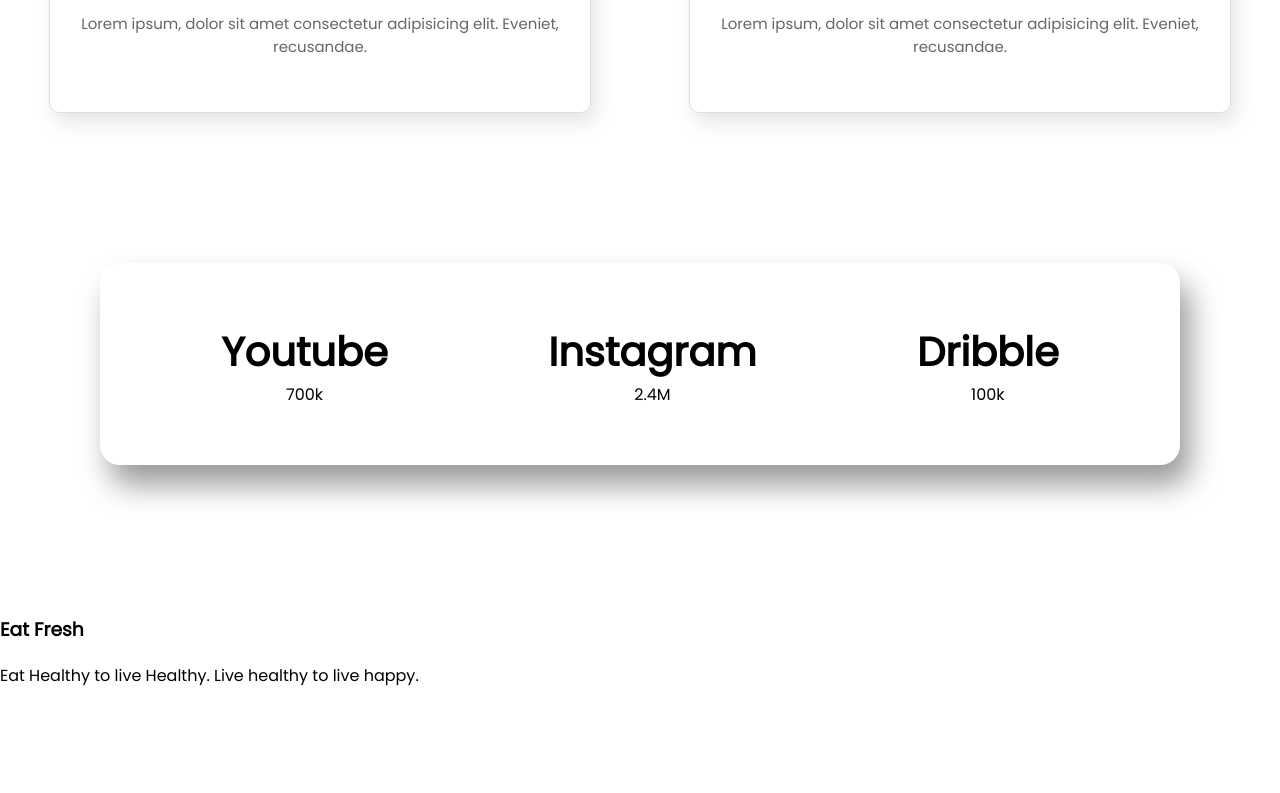
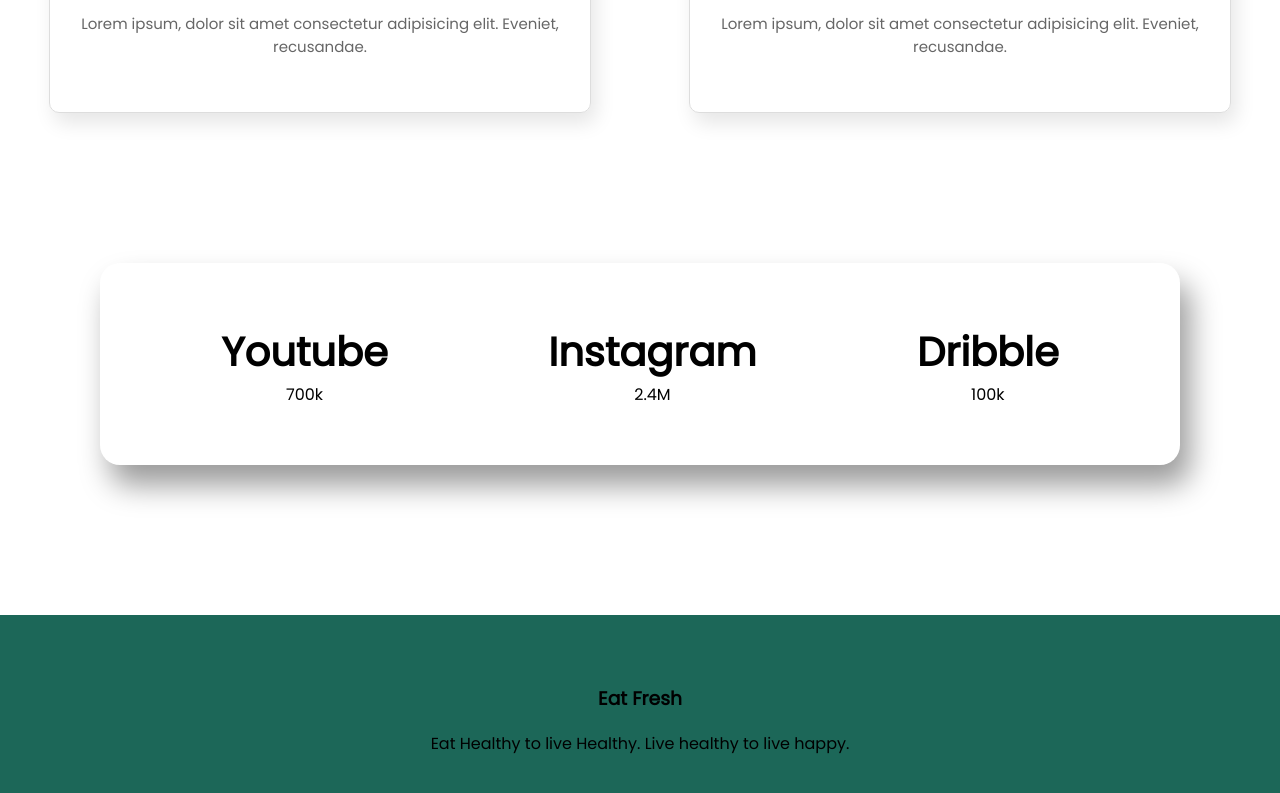
Before and after one commit to dev-kishor138/fresh-food, a plain HTML site: page index.html in a window 1280 px wide. Shown: the part 2238-3031 px from the top of the page. Before the commit the page ends 2942 px from the top, so only its background shows below. Drawn offline with Linux system fonts and the light colour scheme.

Commit message:
eighth commit

```diff
--- a/css/style.css
+++ b/css/style.css
@@ -191,3 +191,11 @@ nav .menu a
     color: #333;
     font-size: 30px;
 }
+footer
+{
+    text-align: center;
+    height: 200px;
+    background: #1C6758;
+    align-items: center;
+    padding-top: 50px;
+}
```
